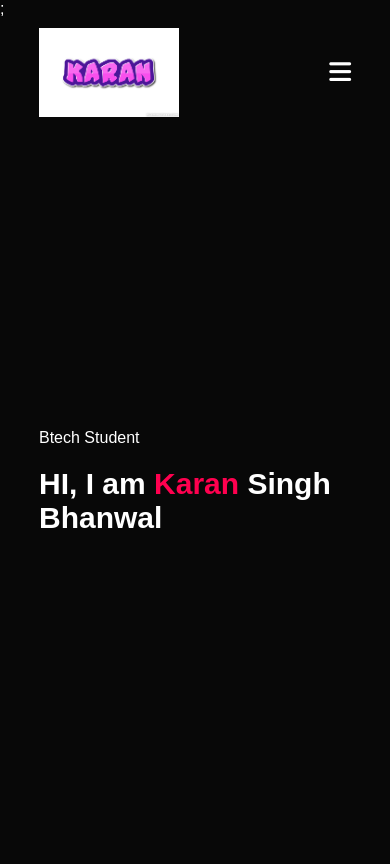
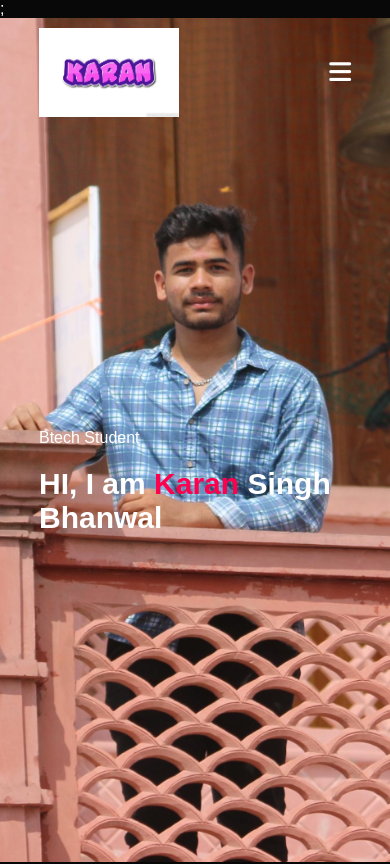
Before and after one commit to karanbhanwal24/hello, a plain HTML site: page index.html in a window 390 px wide. Shown: the top 864 px of the page. Drawn offline with Linux system fonts and the light colour scheme.

Commit message:
Update style.css

```diff
--- a/style.css
+++ b/style.css
@@ -14,7 +14,7 @@ body{
 #header{
     width: 100%;
     height: 100vh;
-    background-image: url(images/background.jpeg);
+    background-image: url(background.jpeg);
     background-size: cover;
     background-position: center;
 }
@@ -310,7 +310,7 @@ nav .fa-solid{
 }
 @media only screen and (max-width:600px){
     #header{
-        background-image: url(images/background-phone.jpeg);
+        background-image: url(background-phone.jpeg);
     }
     .header-text{
         margin-top: 100%;
```
